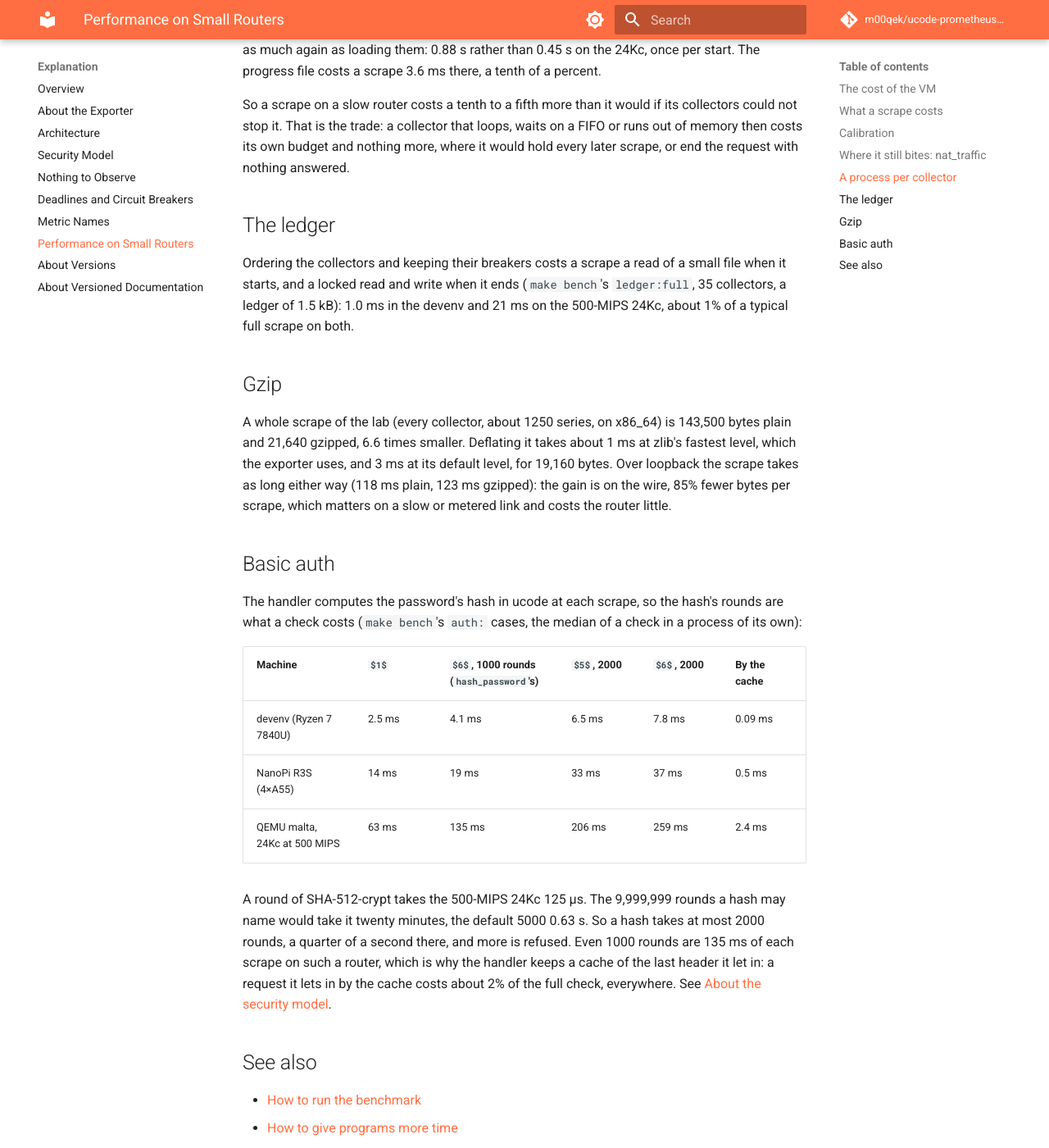
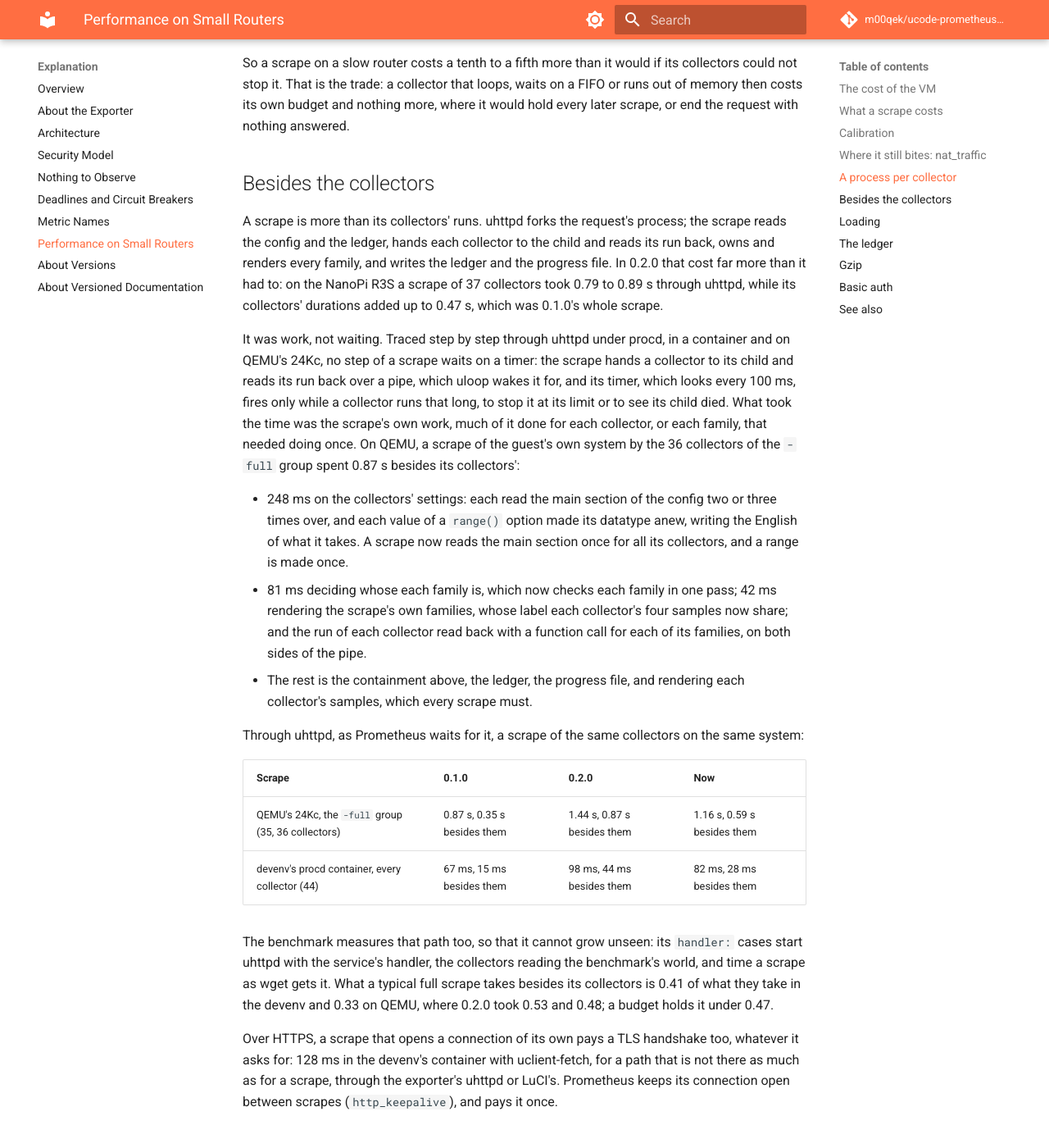
Before and after one commit to m00qek/ucode-prometheus-exporter, an MkDocs documentation site: the page built from docs/explanation/performance.md, in a window 1280 px wide and 1400 px high, scrolled down 3136 px. Shown: the whole window at 82% size. Built offline with MkDocs 1.6.1 and Material for MkDocs 9.7.7, drawn with Linux system fonts in a browser that asks for light colours; comment, search, counter and statistics services are not loaded; some of the changed text lies outside the part shown.

Commit message:
Say what a scrape costs besides its collectors, and what loading holds
performance.md says why 0.2.0's scrapes on the R3S spent 0.35 s besides
their collectors' 0.47 s (work, not waiting: the settings, ownership and
the scrape's own families, each done per collector or per family), what
they take now through uhttpd on QEMU's 24Kc and in the devenv against
0.1.0 and 0.2.0, what the handler: cases measure, and what a TLS
handshake adds to a scrape that opens its own connection. A new
section says what loading the collectors as one program saves of
descriptors, memory and time, and the table of a process per collector
has this tree's numbers.

architecture.md says the collectors load as one program once probed,
and that they share the API's modules as they share their child.

The changelog has an Unreleased section with both fixes.

```diff
--- a/docs/explanation/performance.md
+++ b/docs/explanation/performance.md
@@ -50,14 +50,49 @@
 
 | Scrape | devenv | QEMU's 500-MIPS 24Kc |
 | :--- | :--- | :--- |
-| typical, base collectors (16) | 24.1 ms, 6.7 ms more | 431 ms, 66 ms more (+18%) |
-| typical, every collector (36) | 156 ms, 20 ms more (+15%) | 2.79 s, 294 ms more (+12%) |
-| large, base collectors | 50.6 ms, 7 ms more | 925 ms, 68 ms more (+8%) |
-| large, every collector | 685 ms, 61 ms more (+10%) | 16.6 s, 0.98 s more (+6%) |
+| typical, base collectors (16) | 16.9 ms, 4.4 ms more | 393 ms, 62 ms more (+19%) |
+| typical, every collector (36) | 104 ms, 14 ms more (+15%) | 2.72 s, 279 ms more (+11%) |
+| large, base collectors | 35.9 ms, 4.8 ms more | 887 ms, 62 ms more (+8%) |
+| large, every collector | 481 ms, 35 ms more (+8%) | 16.1 s, 0.87 s more (+6%) |
 
-On the router, that is about a twentieth of a second for the fork and some 7 ms a collector: the round trip between the scrape and its child, and the pages the child copies from the scrape's as it writes them (copy-on-write). Loading every collector first in a child process costs uhttpd's start as much again as loading them: 0.88 s rather than 0.45 s on the 24Kc, once per start. The progress file costs a scrape 3.6 ms there, a tenth of a percent.
+On the 24Kc, that is some 4 to 8 ms a collector: the round trip between the scrape and its child, and the pages the child copies from the scrape's as it writes them (copy-on-write). The progress file costs a scrape 3.6 ms there, a tenth of a percent.
 
 So a scrape on a slow router costs a tenth to a fifth more than it would if its collectors could not stop it. That is the trade: a collector that loops, waits on a FIFO or runs out of memory then costs its own budget and nothing more, where it would hold every later scrape, or end the request with nothing answered.
+
+## Besides the collectors {#besides-the-collectors}
+
+A scrape is more than its collectors' runs. uhttpd forks the request's process; the scrape reads the config and the ledger, hands each collector to the child and reads its run back, owns and renders every family, and writes the ledger and the progress file. In 0.2.0 that cost far more than it had to: on the NanoPi R3S a scrape of 37 collectors took 0.79 to 0.89 s through uhttpd, while its collectors' durations added up to 0.47 s, which was 0.1.0's whole scrape.
+
+It was work, not waiting. Traced step by step through uhttpd under procd, in a container and on QEMU's 24Kc, no step of a scrape waits on a timer: the scrape hands a collector to its child and reads its run back over a pipe, which uloop wakes it for, and its timer, which looks every 100 ms, fires only while a collector runs that long, to stop it at its limit or to see its child died. What took the time was the scrape's own work, much of it done for each collector, or each family, that needed doing once. On QEMU, a scrape of the guest's own system by the 36 collectors of the `-full` group spent 0.87 s besides its collectors':
+
+- 248 ms on the collectors' settings: each read the main section of the config two or three times over, and each value of a `range()` option made its datatype anew, writing the English of what it takes. A scrape now reads the main section once for all its collectors, and a range is made once.
+- 81 ms deciding whose each family is, which now checks each family in one pass; 42 ms rendering the scrape's own families, whose label each collector's four samples now share; and the run of each collector read back with a function call for each of its families, on both sides of the pipe.
+- The rest is the containment above, the ledger, the progress file, and rendering each collector's samples, which every scrape must.
+
+Through uhttpd, as Prometheus waits for it, a scrape of the same collectors on the same system:
+
+| Scrape | 0.1.0 | 0.2.0 | Now |
+| :--- | :--- | :--- | :--- |
+| QEMU's 24Kc, the `-full` group (35, 36 collectors) | 0.87 s, 0.35 s besides them | 1.44 s, 0.87 s besides them | 1.16 s, 0.59 s besides them |
+| devenv's procd container, every collector (44) | 67 ms, 15 ms besides them | 98 ms, 44 ms besides them | 82 ms, 28 ms besides them |
+
+The benchmark measures that path too, so that it cannot grow unseen: its `handler:` cases start uhttpd with the service's handler, the collectors reading the benchmark's world, and time a scrape as wget gets it. What a typical full scrape takes besides its collectors is 0.41 of what they take in the devenv and 0.33 on QEMU, where 0.2.0 took 0.53 and 0.48; a budget holds it under 0.47.
+
+Over HTTPS, a scrape that opens a connection of its own pays a TLS handshake too, whatever it asks for: 128 ms in the devenv's container with uclient-fetch, for a path that is not there as much as for a scrape, through the exporter's uhttpd or LuCI's. Prometheus keeps its connection open between scrapes (`http_keepalive`), and pays it once.
+
+## Loading {#loading}
+
+uhttpd loads the collectors when it starts, in the process every request is forked from, and holds them as long as it runs. A collector imports the collector API, which imports four modules of the core; ucode compiles a module once in a program, and keeps its source file open while the program lives. 0.2.0 compiled a program for each collector, so each had its own copy of those five modules, and six descriptors with its own: 37 collectors kept 268 open in the R3S's uhttpd, where a process may open 1024, which some 160 collectors would reach. The collectors are now compiled as one program, once each has loaded in a child process of its own (the probe, which still compiles each alone):
+
+| Loading every collector | 0.2.0 | Now |
+| :--- | :--- | :--- |
+| devenv, the benchmark's 36 (`load:full`) | 34 ms; 216 descriptors, 6.1 MB | 12.5 ms; 41 descriptors, 3.9 MB |
+| QEMU's 24Kc, the same | 0.93 s; 216 descriptors, 4.8 MB | 0.37 s; 41 descriptors, 3.1 MB |
+| QEMU's 24Kc, probed first (`probe:full`), as uhttpd does | 1.78 s | 1.21 s |
+| the service's uhttpd, devenv's procd container, 45 collectors | 315 descriptors, 7.3 MB | 95 descriptors, 4.5 MB |
+| the service's uhttpd, QEMU, 36 collectors | 263 descriptors, 5.2 MB | 86 descriptors, 3.5 MB |
+
+A request's process and the collectors' child are forked from that uhttpd, so they start smaller too. Should the collectors not load as one program, which the probe makes unlikely, each is loaded alone, as before.
 
 ## The ledger
 
```
Also changed, not shown: CHANGELOG.md (+7 -0 lines), docs/explanation/architecture.md (+2 -2 lines).
